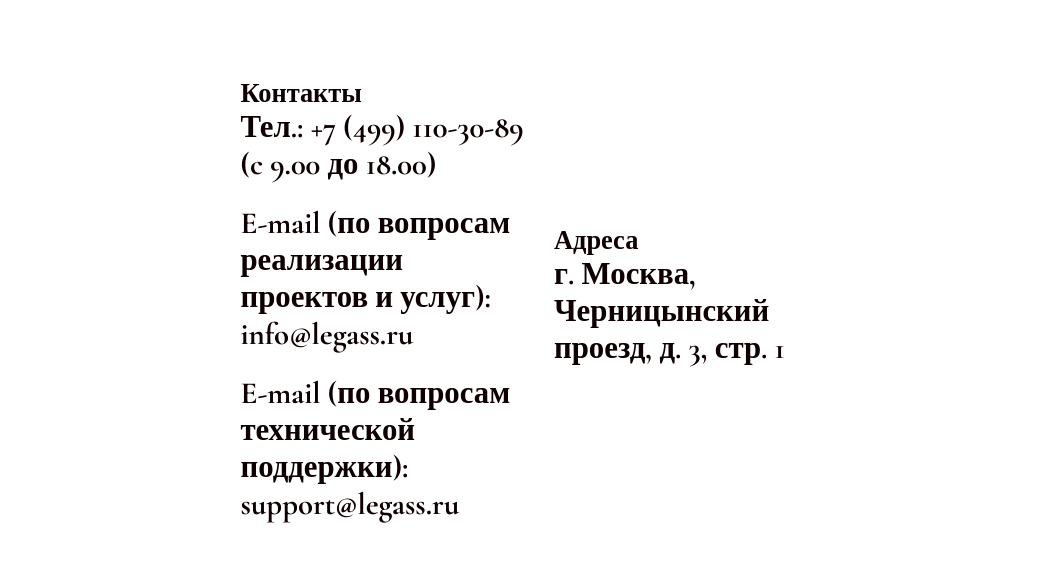
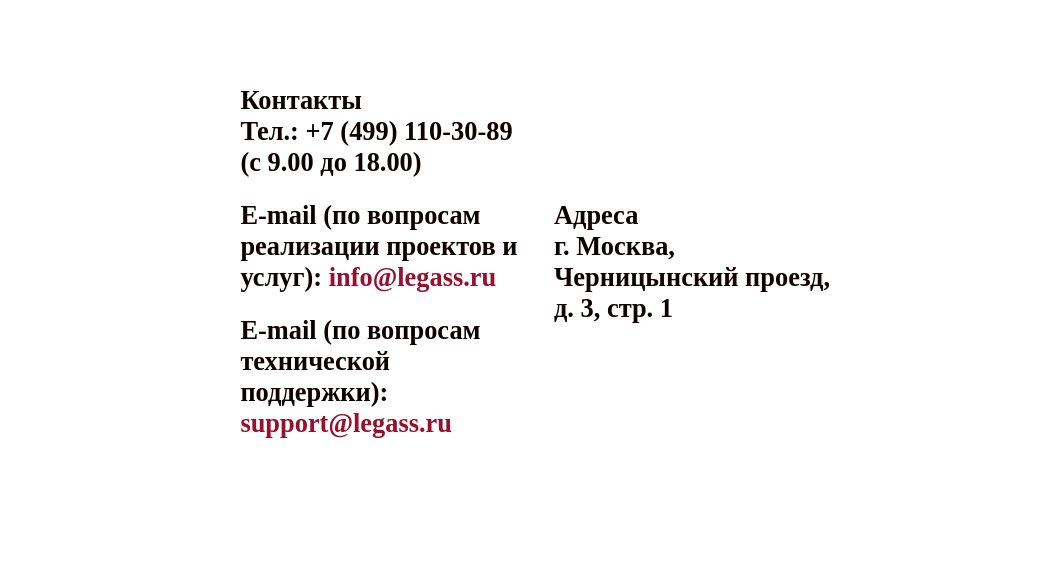
Before and after one commit to tropuschka/legass, a plain HTML site: page contacts.html in a window 1280 px wide. Shown: the part 103-664 px from the top of the page, without its empty margins (101-1141 px from the left). Drawn offline with nearby package versions, Linux system fonts and the light colour scheme.

Commit message:
Add files via upload

```diff
--- a/css/style.css
+++ b/css/style.css
@@ -42,22 +42,6 @@ body, html {
   }
 }
 @media (max-width: 1225px) {
-  .img-block img {
-    max-width: 30vw;
-  }
-}
-@media (max-width: 775px) {
-  .text-block-left {
-    width: 100%;
-    margin: 0;
-    position: inherit;
-  }
-  .img-block {
-    visibility: hidden;
-    position: absolute;
-  }
-}
-@media (max-width: 735px) {
   .header {
     display: -webkit-box;
     display: -ms-flexbox;
@@ -69,6 +53,9 @@ body, html {
     -webkit-box-align: center;
         -ms-flex-align: center;
             align-items: center;
+  }
+  .img-block img {
+    max-width: 30vw;
   }
   .logo-block {
     position: relative;
@@ -97,6 +84,19 @@ body, html {
         -ms-flex-direction: column;
             flex-direction: column;
   }
+}
+@media (max-width: 775px) {
+  .text-block-left {
+    width: 100%;
+    margin: 0;
+    position: inherit;
+  }
+  .img-block {
+    visibility: hidden;
+    position: absolute;
+  }
+}
+@media (max-width: 735px) {
   li, p {
     font-size: 17.6px;
   }
@@ -118,13 +118,13 @@ h1 {
 h2 {
   font-size: 26.4px;
   margin-top: 22px;
+  font-weight: bold;
 }
 
 p {
-  font-size: 30.8px;
+  font-size: 26.4px;
   font-weight: bold;
   margin-bottom: 22px;
-  font-family: "Cormorant Garamond", serif;
   display: block;
 }
 
@@ -168,6 +168,13 @@ p {
 a {
   text-decoration: none;
   color: #0E0000;
+}
+
+.contact-link {
+  color: #990F2F;
+}
+.contact-link:hover {
+  text-decoration: underline;
 }
 
 ul {
@@ -273,10 +280,10 @@ ul {
   -webkit-box-align: right;
       -ms-flex-align: right;
           align-items: right;
-  width: 45vh;
-  height: -webkit-min-content;
-  height: -moz-min-content;
-  height: min-content;
+  width: 50vw;
+  height: -webkit-fit-content;
+  height: -moz-fit-content;
+  height: fit-content;
   padding: auto;
   margin: 0 15px 15px;
 }
```
